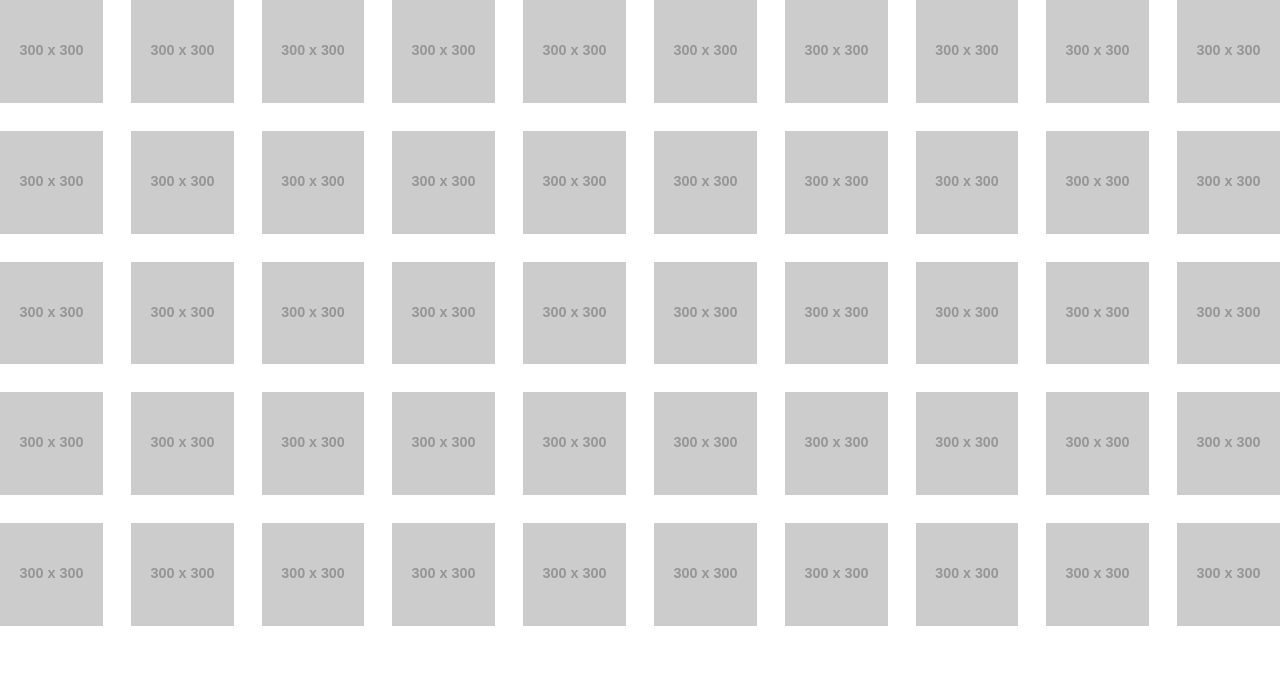
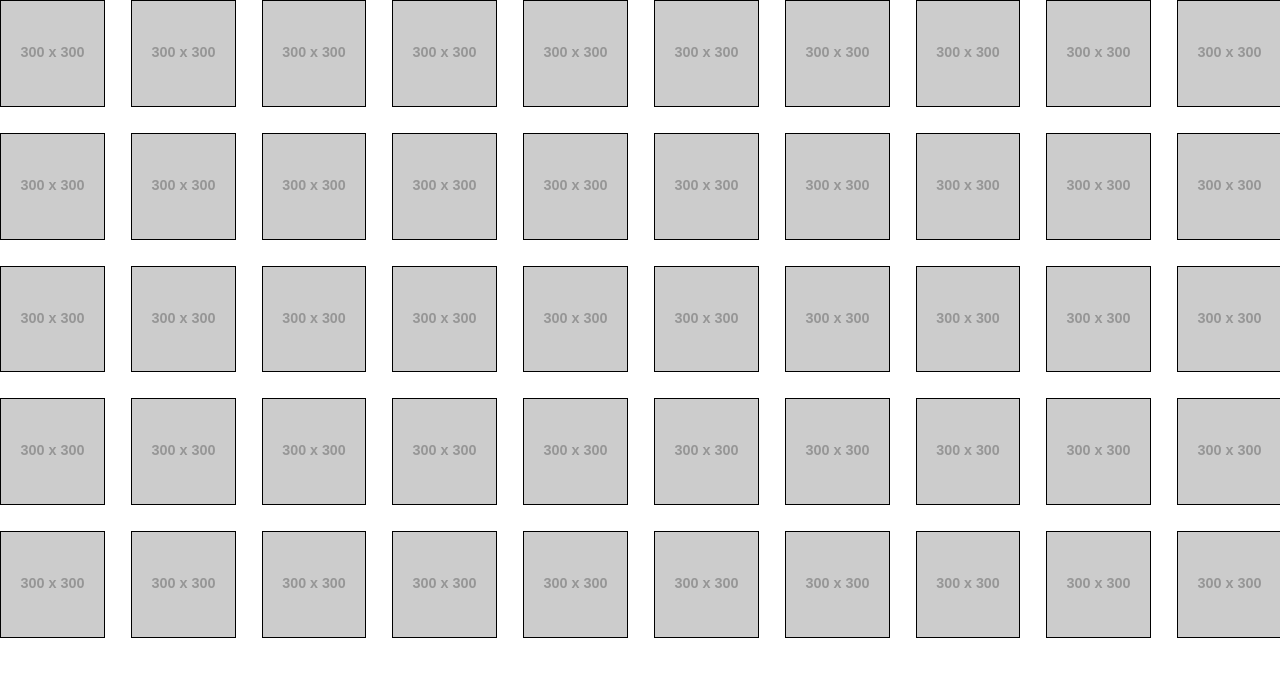
Before and after one commit to nimrik/gitTest, a website: page app/index.html in a window 1280 px wide. Drawn offline with nearby package versions, Linux system fonts and the light colour scheme; placeholder pictures from the web are drawn by us.

Commit message:
task 14313 border

```diff
--- a/app/sass/main.sass
+++ b/app/sass/main.sass
@@ -20,6 +20,7 @@ body
 			width: 100%
 			height: 100%
 			display: block
+			border: 1px solid black
 
 	h1
 		padding: 1em
```
Also changed, not shown: app/css/main.css.
